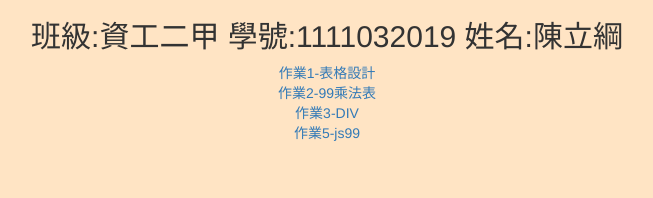
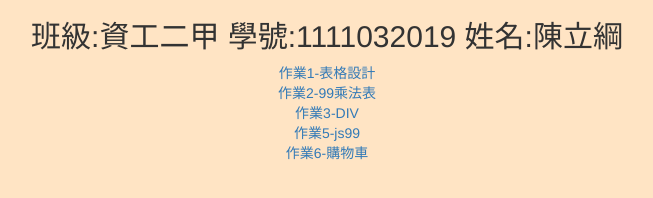
Before and after one commit to billy9466/web, a plain HTML site: page index.html in a window 1280 px wide. Shown: the whole page, without its empty margins (313-966 px from the left). Drawn offline with nearby package versions, Linux system fonts and the light colour scheme.

Commit message:
Update index.html

```diff
--- a/index.html
+++ b/index.html
@@ -22,5 +22,7 @@
         <a href="https://billy9466.github.io/div/">作業3-DIV</a>
         <br>
         <a href="https://billy9466.github.io/js99/">作業5-js99</a>
+        <br>
+        <a href="https://billy9466.github.io/shop/">作業6-購物車</a>
     </center>
 </body>
```
